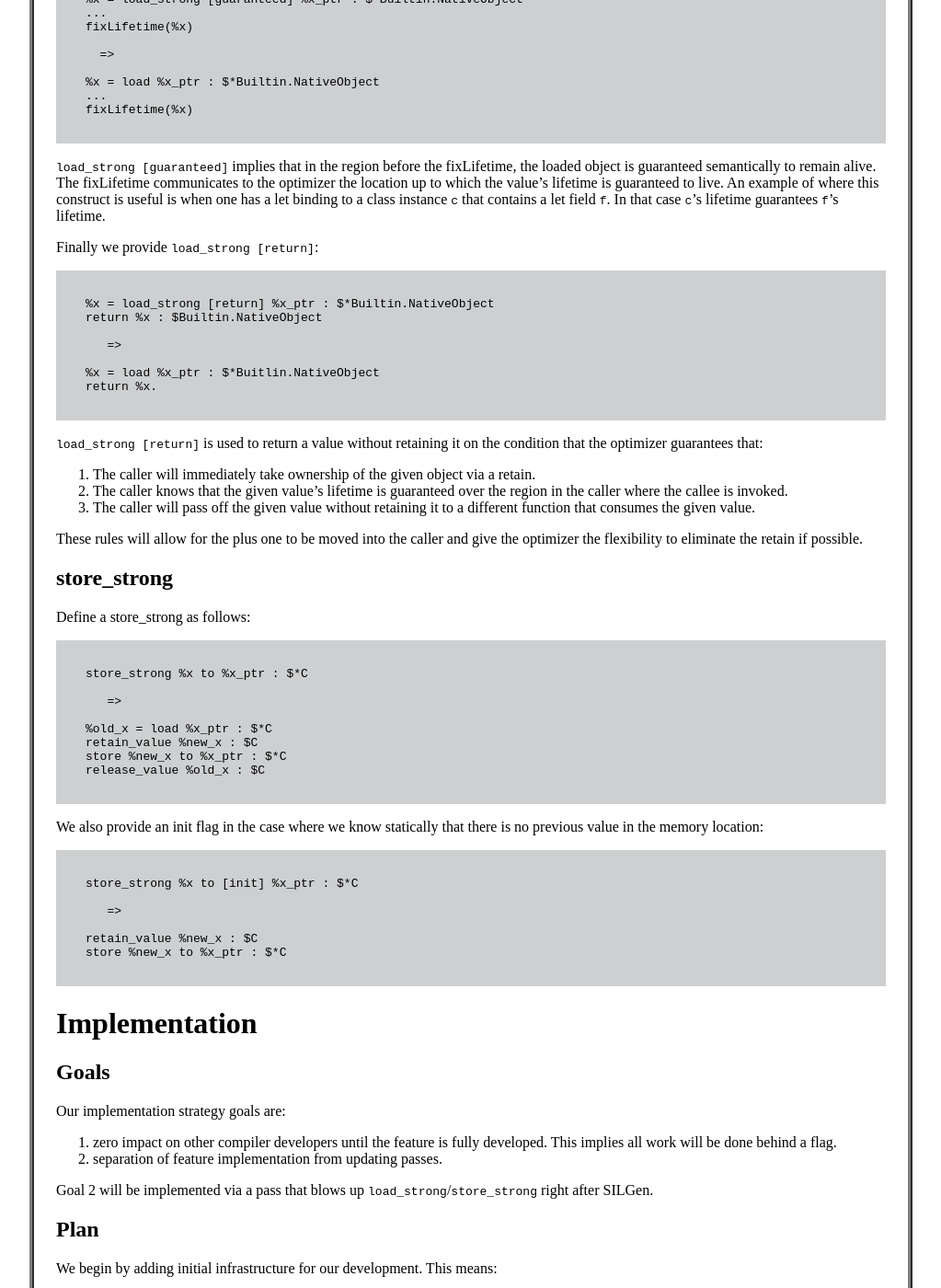
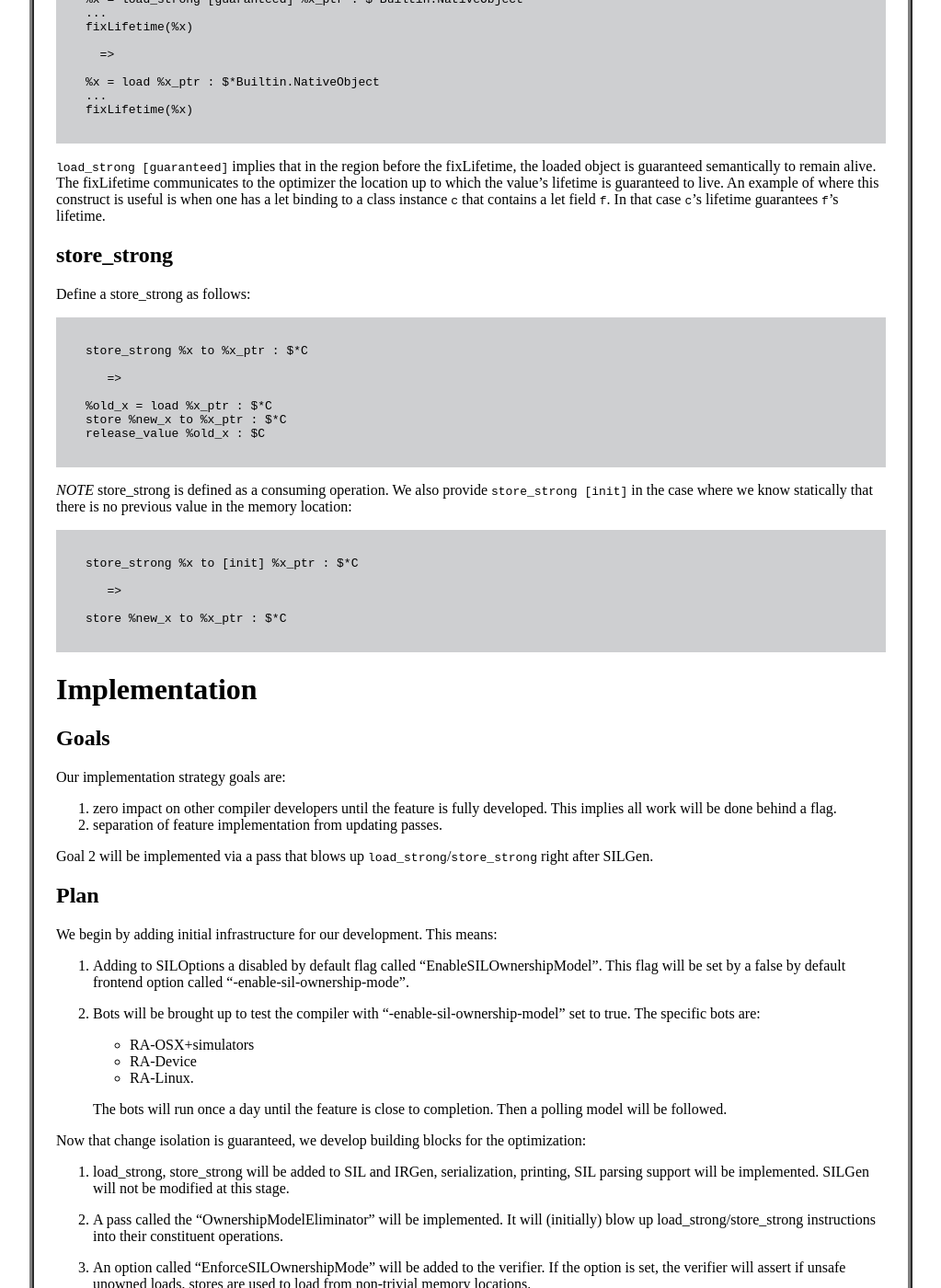
Before and after one commit to gottesmm/gottesmm.github.io, a Jekyll site: the page built from proposals/high-level-arc-operations.md, in a window 1280 px wide and 1400 px high, scrolled down 1335 px. Shown: the whole window at 92% size, without its empty margins (128-1151 px from the left). Built offline with Jekyll 4.4.1, drawn with Linux system fonts in a browser that asks for light colours; some of the changed text lies outside the part shown.

Commit message:
Remove load_strong [return] and make store_strong consuming.

```diff
--- a/proposals/high-level-arc-operations.md
+++ b/proposals/high-level-arc-operations.md
@@ -91,28 +91,6 @@ guaranteed to live. An example of where this construct is useful is when one has
 a let binding to a class instance `c` that contains a let field `f`. In that
 case `c`'s lifetime guarantees `f`'s lifetime.
 
-Finally we provide `load_strong [return]`:
-
-    %x = load_strong [return] %x_ptr : $*Builtin.NativeObject
-    return %x : $Builtin.NativeObject
-
-       =>
-
-    %x = load %x_ptr : $*Buitlin.NativeObject
-    return %x.
-
-`load_strong [return]` is used to return a value without retaining it on the
-condition that the optimizer guarantees that:
-
-1. The caller will immediately take ownership of the given object via a retain.
-2. The caller knows that the given value's lifetime is guaranteed over the
-   region in the caller where the callee is invoked.
-3. The caller will pass off the given value without retaining it to a different
-   function that consumes the given value.
-
-These rules will allow for the plus one to be moved into the caller and give the
-optimizer the flexibility to eliminate the retain if possible.
-
 ## store_strong
 
 Define a store_strong as follows:
@@ -122,18 +100,17 @@ Define a store_strong as follows:
        =>
 
     %old_x = load %x_ptr : $*C
-    retain_value %new_x : $C
     store %new_x to %x_ptr : $*C
     release_value %old_x : $C
 
-We also provide an init flag in the case where we know statically that there is
-no previous value in the memory location:
+*NOTE* store_strong is defined as a consuming operation. We also provide
+`store_strong [init]` in the case where we know statically that there is no
+previous value in the memory location:
 
     store_strong %x to [init] %x_ptr : $*C
 
        =>
 
-    retain_value %new_x : $C
     store %new_x to %x_ptr : $*C
 
 # Implementation
```
Also changed, not shown: other parts of proposals/high-level-arc-operations.md (+4 -3 lines).
